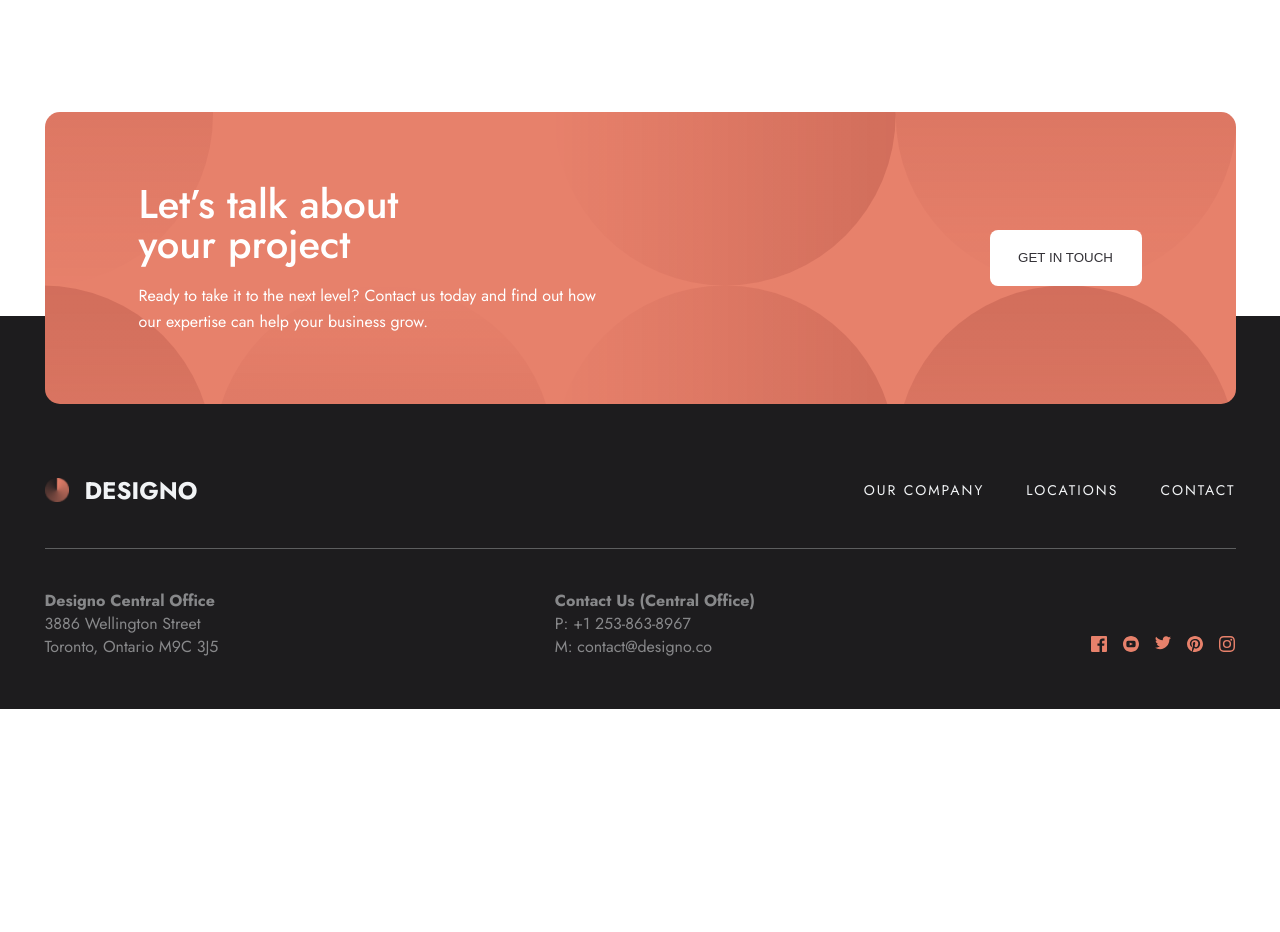
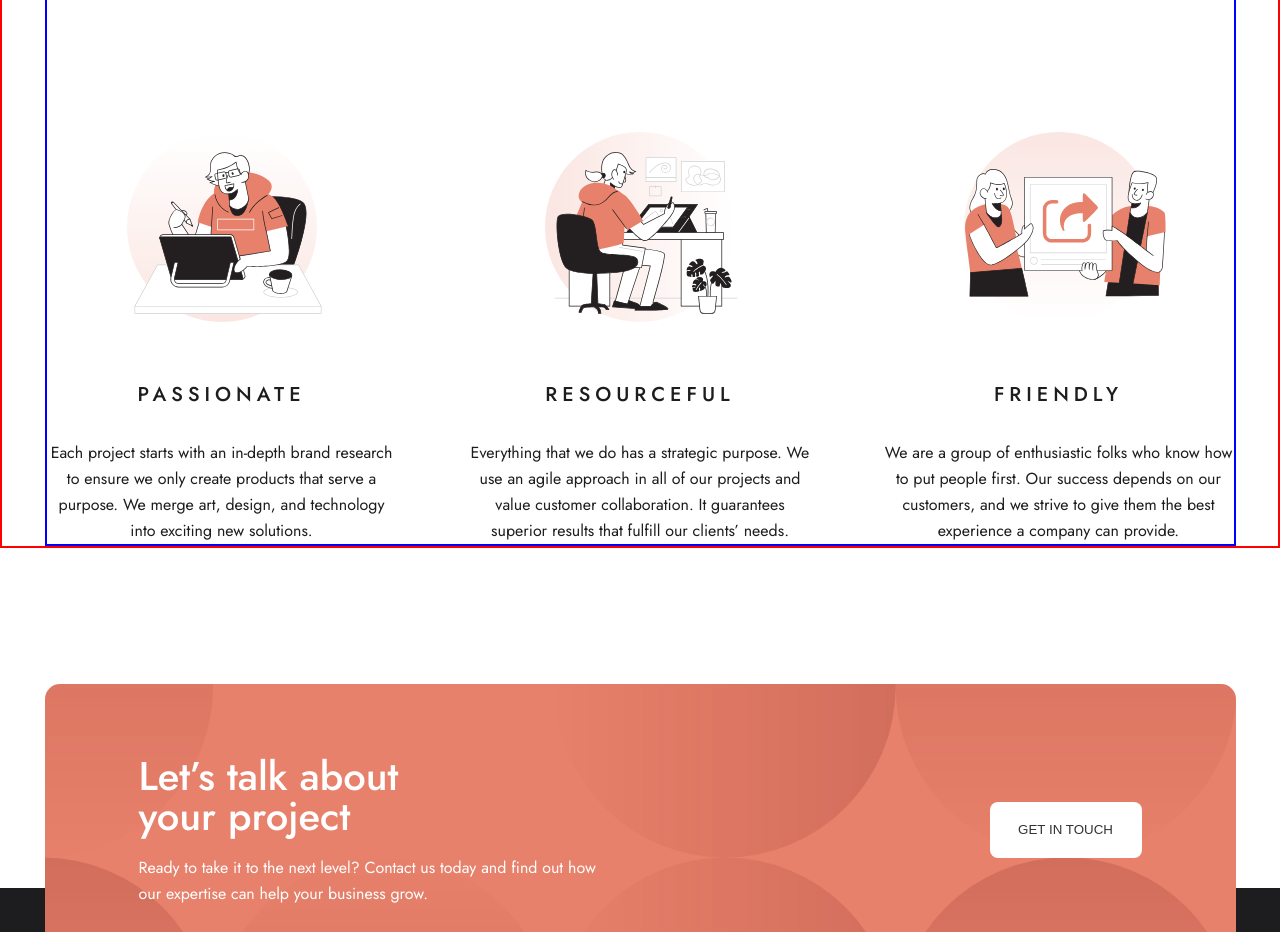
Before and after one commit to Chermann-KING/designo-app, a Next.js app: page / in a window 1280 px wide. Shown: the part 1680-2612 px from the top of the page. Before the commit the page ends 2389 px from the top, so only its background shows below. Built offline with nearby package versions, Linux system fonts and the light colour scheme.

Commit message:
💄 Develop: Components > Add <Features />

```diff
--- a/src/app/page.tsx
+++ b/src/app/page.tsx
@@ -1,5 +1,6 @@
 "use client";
 
+import Features from "@/components/Features";
 import Hero from "@/components/Hero";
 import Services from "@/components/Services";
 import styled from "styled-components";
@@ -9,6 +10,7 @@ export default function Home() {
     <ContainerStyled>
       <Hero />
       <Services />
+      <Features />
     </ContainerStyled>
   );
 }
--- /dev/null
+++ b/src/components/Features.tsx
@@ -0,0 +1,66 @@
+import React from "react";
+import styled from "styled-components";
+import FeatureCard from "@/components/shared/FeatureCard";
+
+const features = [
+  {
+    title: "Passionate",
+    description:
+      "Each project starts with an in-depth brand research to ensure we only create products that serve a purpose. We merge art, design, and technology into exciting new solutions.",
+    imgUrl: "/images/home/desktop/illustration-passionate.svg",
+    altText: "Passionate",
+  },
+  {
+    title: "Resourceful",
+    description:
+      "Everything that we do has a strategic purpose. We use an agile approach in all of our projects and value customer collaboration. It guarantees superior results that fulfill our clients’ needs.",
+    imgUrl: "/images/home/desktop/illustration-resourceful.svg",
+    altText: "Resourceful",
+  },
+  {
+    title: "Friendly",
+    description:
+      "We are a group of enthusiastic folks who know how to put people first. Our success depends on our customers, and we strive to give them the best experience a company can provide.",
+    imgUrl: "/images/home/desktop/illustration-friendly.svg",
+    altText: "Friendly",
+  },
+];
+
+function Features() {
+  return (
+    <Container>
+      {features.map((feature, index) => (
+        <FeatureCard key={index} {...feature} gradientAngle={index * 90} />
+      ))}
+    </Container>
+  );
+}
+
+const Container = styled.div`
+  /* mobile first */
+  width: 100%;
+  height: 1396px;
+
+  display: flex;
+  flex-direction: column;
+  justify-content: space-between;
+  align-items: center;
+  gap: 80px;
+  padding: 0 18px;
+
+  // Styles pour les tablettes
+  @media (min-width: 481px) and (max-width: 768px) {
+    height: 670px;
+    gap: 32px;
+  }
+
+  // Styles pour les ordinateurs de bureau
+  @media (min-width: 769px) {
+    height: 412px;
+    flex-direction: row;
+    gap: 30px;
+    padding: 0;
+  }
+`;
+
+export default Features;
```
